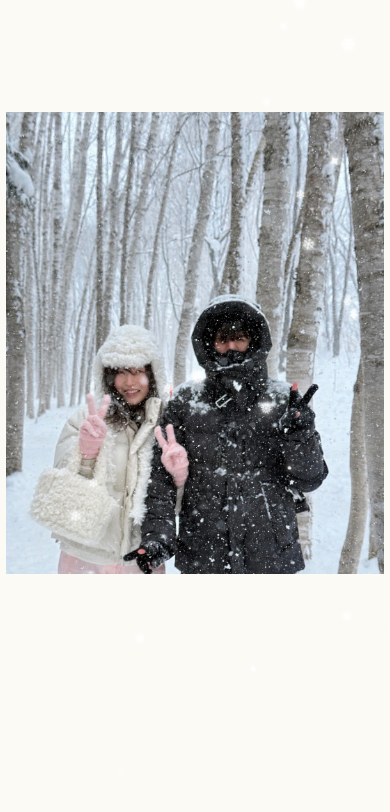
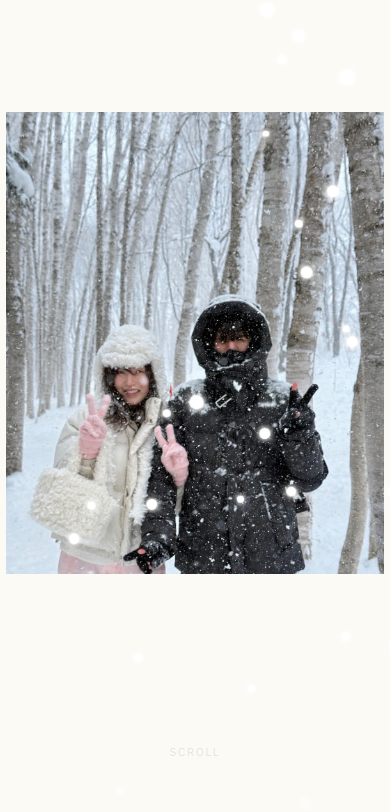
Before and after one commit to namankum/jang, a plain HTML site: page index.html in a window 390 px wide. Shown: the part 69-881 px from the top of the page. Drawn offline with Linux system fonts and the light colour scheme; a web font is replaced by a local one.

Commit message:
Update index.html

````diff
--- a/index.html
+++ b/index.html
@@ -9,15 +9,23 @@
 
 <style>
 
-/* =========================================
-   기본 설정
-========================================= */
+/* =====================================================
+   무료 대체 폰트 : 오뮤 다예쁨체
+   한컴 바겐세일M이 없는 기기에서만 사용
+===================================================== */
 
 @font-face {
-    font-family: "Vagaseal";
-    src: local("한컴 바겐세일M"),
-         local("Hancom Vagasale M");
+    font-family: "OMYU";
+    src: url("https://cdn.jsdelivr.net/gh/projectnoonnu/2408-2@1.0/OMYU_Daeppyum-Rg.woff2") format("woff2");
+    font-weight: normal;
+    font-style: normal;
+    font-display: swap;
 }
+
+
+/* =====================================================
+   기본 설정
+===================================================== */
 
 * {
     box-sizing: border-box;
@@ -37,18 +45,28 @@ body {
 
     color: #393734;
 
+    /*
+       폰트 우선순위
+
+       1. 한컴 바겐세일M
+       2. Hancom Vagasale M
+       3. 무료 대체 폰트 OMYU
+       4. sans-serif
+    */
+
     font-family:
-        "Vagaseal",
         "한컴 바겐세일M",
-        serif;
+        "Hancom Vagasale M",
+        "OMYU",
+        sans-serif;
 
     overflow-x: hidden;
 }
 
 
-/* =========================================
+/* =====================================================
    전체 페이지
-========================================= */
+===================================================== */
 
 .page {
     width: 100%;
@@ -56,24 +74,33 @@ body {
 }
 
 
-/* =========================================
-   첫 화면 - 사진
-========================================= */
+/* =====================================================
+   첫 화면 : 사진
+===================================================== */
 
 .hero {
+
     width: 100%;
+
     height: 100vh;
 
     display: flex;
+
     justify-content: center;
+
     align-items: center;
 
-    padding: 35px 15px 45px;
+    position: relative;
 
-    position: relative;
+    padding:
+        30px
+        10px
+        45px;
 }
 
+
 .hero img {
+
     width: min(95vw, 760px);
 
     height: auto;
@@ -86,22 +113,26 @@ body {
 }
 
 
-/* =========================================
+/* =====================================================
    스크롤 안내
-========================================= */
+===================================================== */
 
 .scroll-hint {
+
     position: absolute;
 
     bottom: 23px;
+
     left: 50%;
 
-    transform: translateX(-50%);
+    transform:
+        translateX(-50%);
 
     font-family:
-        "Vagaseal",
         "한컴 바겐세일M",
-        serif;
+        "Hancom Vagasale M",
+        "OMYU",
+        sans-serif;
 
     font-size: 11px;
 
@@ -110,29 +141,36 @@ body {
     color: rgba(70, 68, 64, 0.42);
 
     animation:
-        hint 2.5s ease-in-out infinite;
+        scrollHint 2.5s
+        ease-in-out
+        infinite;
 }
 
-@keyframes hint {
+
+@keyframes scrollHint {
 
     0%,
     100% {
+
         transform:
             translate(-50%, 0);
+
         opacity: .3;
     }
 
     50% {
+
         transform:
             translate(-50%, 7px);
+
         opacity: .7;
     }
 }
 
 
-/* =========================================
-   편지 전체
-========================================= */
+/* =====================================================
+   편지 영역
+===================================================== */
 
 .letter-wrap {
 
@@ -147,16 +185,17 @@ body {
 }
 
 
-/* =========================================
+/* =====================================================
    편지 본문
-========================================= */
+===================================================== */
 
 .letter {
 
     font-family:
-        "Vagaseal",
         "한컴 바겐세일M",
-        serif;
+        "Hancom Vagasale M",
+        "OMYU",
+        sans-serif;
 
     font-size: 18px;
 
@@ -168,23 +207,23 @@ body {
 
     white-space: pre-line;
 
-    /* 본문 가운데 정렬 */
     text-align: center;
 }
 
 
-/* =========================================
+/* =====================================================
    사인 + PS
-========================================= */
+===================================================== */
 
 .signature {
 
     margin-top: 65px;
 
     font-family:
-        "Vagaseal",
         "한컴 바겐세일M",
-        serif;
+        "Hancom Vagasale M",
+        "OMYU",
+        sans-serif;
 
     font-size: 18px;
 
@@ -192,20 +231,25 @@ body {
 
     white-space: pre-line;
 
-    /* 사인과 PS는 오른쪽 */
     text-align: right;
 }
 
 
-/* =========================================
+/* =====================================================
    마지막 하트
-========================================= */
+===================================================== */
 
 .end-heart {
 
+    margin-top: 120px;
+
     text-align: center;
 
-    margin-top: 120px;
+    font-family:
+        "한컴 바겐세일M",
+        "Hancom Vagasale M",
+        "OMYU",
+        sans-serif;
 
     font-size: 20px;
 
@@ -215,30 +259,35 @@ body {
 }
 
 
-/* =========================================
+/* =====================================================
    눈
-========================================= */
+   ※ 특수문자 사용하지 않음
+   ※ 모든 기기에서 순백색
+===================================================== */
 
 .snow {
 
     position: fixed;
 
-    top: -40px;
+    top: -20px;
 
     left: 0;
 
-    z-index: 50;
+    width: 10px;
+
+    height: 10px;
+
+    border-radius: 50%;
+
+    background: #FFFFFF;
+
+    box-shadow:
+        0 0 5px #FFFFFF,
+        0 0 10px #FFFFFF;
 
     pointer-events: none;
 
-    color: rgba(255, 255, 255, 0.96);
-
-    opacity: 0;
-
-    text-shadow:
-        0 0 5px rgba(255,255,255,0.95),
-        0 0 10px rgba(255,255,255,0.75),
-        0 0 15px rgba(255,255,255,0.45);
+    z-index: 999;
 
     animation:
         snowFall
@@ -252,36 +301,34 @@ body {
     0% {
 
         transform:
-            translate3d(0, -40px, 0)
-            rotate(0deg);
+            translate3d(0, -20px, 0);
 
         opacity: 0;
     }
 
     10% {
 
-        opacity: 0.95;
+        opacity: 1;
     }
 
-    85% {
+    90% {
 
-        opacity: 0.9;
+        opacity: 1;
     }
 
     100% {
 
         transform:
-            translate3d(80px, 110vh, 0)
-            rotate(180deg);
+            translate3d(80px, 110vh, 0);
 
         opacity: 0;
     }
 }
 
 
-/* =========================================
+/* =====================================================
    모바일
-========================================= */
+===================================================== */
 
 @media (max-width: 600px) {
 
@@ -294,6 +341,7 @@ body {
             5px
             45px;
     }
+
 
     .hero img {
 
@@ -350,12 +398,28 @@ body {
 
         font-size: 18px;
     }
+
+
+    /*
+       모바일 눈
+    */
+
+    .snow {
+
+        width: 8px;
+
+        height: 8px;
+
+        box-shadow:
+            0 0 5px #FFFFFF,
+            0 0 9px #FFFFFF;
+    }
 }
 
 
-/* =========================================
+/* =====================================================
    작은 휴대폰
-========================================= */
+===================================================== */
 
 @media (max-height: 700px) {
 
@@ -366,15 +430,18 @@ body {
         padding-bottom: 35px;
     }
 
+
     .hero img {
 
         max-height: 84vh;
     }
 
+
     .letter-wrap {
 
         padding-top: 60px;
     }
+
 
     .letter {
 
@@ -391,52 +458,54 @@ body {
 <body>
 
 
-<!-- =========================================
-     눈
-========================================= -->
+<!-- =================================================
+     흰색 눈
+================================================= -->
 
-<div class="snow">❄</div>
-<div class="snow">❅</div>
-<div class="snow">❄</div>
-<div class="snow">✦</div>
-<div class="snow">❅</div>
-<div class="snow">❄</div>
-<div class="snow">•</div>
-<div class="snow">❅</div>
-<div class="snow">❄</div>
-<div class="snow">✦</div>
-<div class="snow">❅</div>
-<div class="snow">❄</div>
-<div class="snow">•</div>
-<div class="snow">❅</div>
-<div class="snow">❄</div>
-<div class="snow">✦</div>
-<div class="snow">❅</div>
-<div class="snow">❄</div>
-<div class="snow">•</div>
-<div class="snow">❅</div>
-<div class="snow">❄</div>
-<div class="snow">✦</div>
-<div class="snow">❅</div>
-<div class="snow">❄</div>
-<div class="snow">•</div>
-<div class="snow">❅</div>
-<div class="snow">❄</div>
-<div class="snow">✦</div>
-<div class="snow">❅</div>
-<div class="snow">❄</div>
+<div class="snow"></div>
+<div class="snow"></div>
+<div class="snow"></div>
+<div class="snow"></div>
+<div class="snow"></div>
+<div class="snow"></div>
+<div class="snow"></div>
+<div class="snow"></div>
+<div class="snow"></div>
+<div class="snow"></div>
+
+<div class="snow"></div>
+<div class="snow"></div>
+<div class="snow"></div>
+<div class="snow"></div>
+<div class="snow"></div>
+<div class="snow"></div>
+<div class="snow"></div>
+<div class="snow"></div>
+<div class="snow"></div>
+<div class="snow"></div>
+
+<div class="snow"></div>
+<div class="snow"></div>
+<div class="snow"></div>
+<div class="snow"></div>
+<div class="snow"></div>
+<div class="snow"></div>
+<div class="snow"></div>
+<div class="snow"></div>
+<div class="snow"></div>
+<div class="snow"></div>
 
 
-<!-- =========================================
-     전체
-========================================= -->
+<!-- =================================================
+     전체 페이지
+================================================= -->
 
 <div class="page">
 
 
-    <!-- =====================================
-         첫 화면 : 사진
-    ====================================== -->
+    <!-- =================================================
+         사진
+    ================================================= -->
 
     <section class="hero">
 
@@ -446,16 +515,15 @@ body {
         >
 
         <div class="scroll-hint">
-
+            SCROLL
         </div>
 
     </section>
 
 
-
-    <!-- =====================================
+    <!-- =================================================
          편지
-    ====================================== -->
+    ================================================= -->
 
     <main class="letter-wrap">
 
@@ -625,10 +693,9 @@ body {
         </div>
 
 
-
-        <!-- =================================
+        <!-- =================================================
              사인 + PS
-        ================================== -->
+        ================================================= -->
 
         <div class="signature">
 
@@ -642,6 +709,9 @@ p.s. 글씨체는 실제 내 글씨체랑 제일 비슷한거 골라봤는데
         </div>
 
 
+        <!-- =================================================
+             마지막
+        ================================================= -->
 
         <div class="end-heart">
             ♥　♥　♥
@@ -653,35 +723,45 @@ p.s. 글씨체는 실제 내 글씨체랑 제일 비슷한거 골라봤는데
 </div>
 
 
+<!-- =================================================
+     눈 위치 / 크기 / 속도
+================================================= -->
 
 <script>
-
-/* =========================================
-   눈 위치 / 크기 / 속도 랜덤
-========================================= */
 
 const snowflakes =
     document.querySelectorAll(".snow");
 
+
 snowflakes.forEach((snow) => {
 
-    /* 화면 가로 위치 */
+    /* 가로 위치 */
+
     snow.style.left =
         Math.random() * 100 + "vw";
 
 
     /* 눈 크기
-       기존보다 확실히 크게 */
-    snow.style.fontSize =
-        (Math.random() * 10 + 9) + "px";
+       5px ~ 14px */
+
+    const size =
+        Math.random() * 9 + 5;
+
+    snow.style.width =
+        size + "px";
+
+    snow.style.height =
+        size + "px";
 
 
-    /* 눈이 떨어지는 속도 */
+    /* 떨어지는 속도 */
+
     snow.style.animationDuration =
         (Math.random() * 8 + 7) + "s";
 
 
-    /* 각각 다른 타이밍 */
+    /* 시작 시점 */
+
     snow.style.animationDelay =
         -(Math.random() * 15) + "s";
 
@@ -692,4 +772,3 @@ snowflakes.forEach((snow) => {
 
 </body>
 </html>
-```
````
